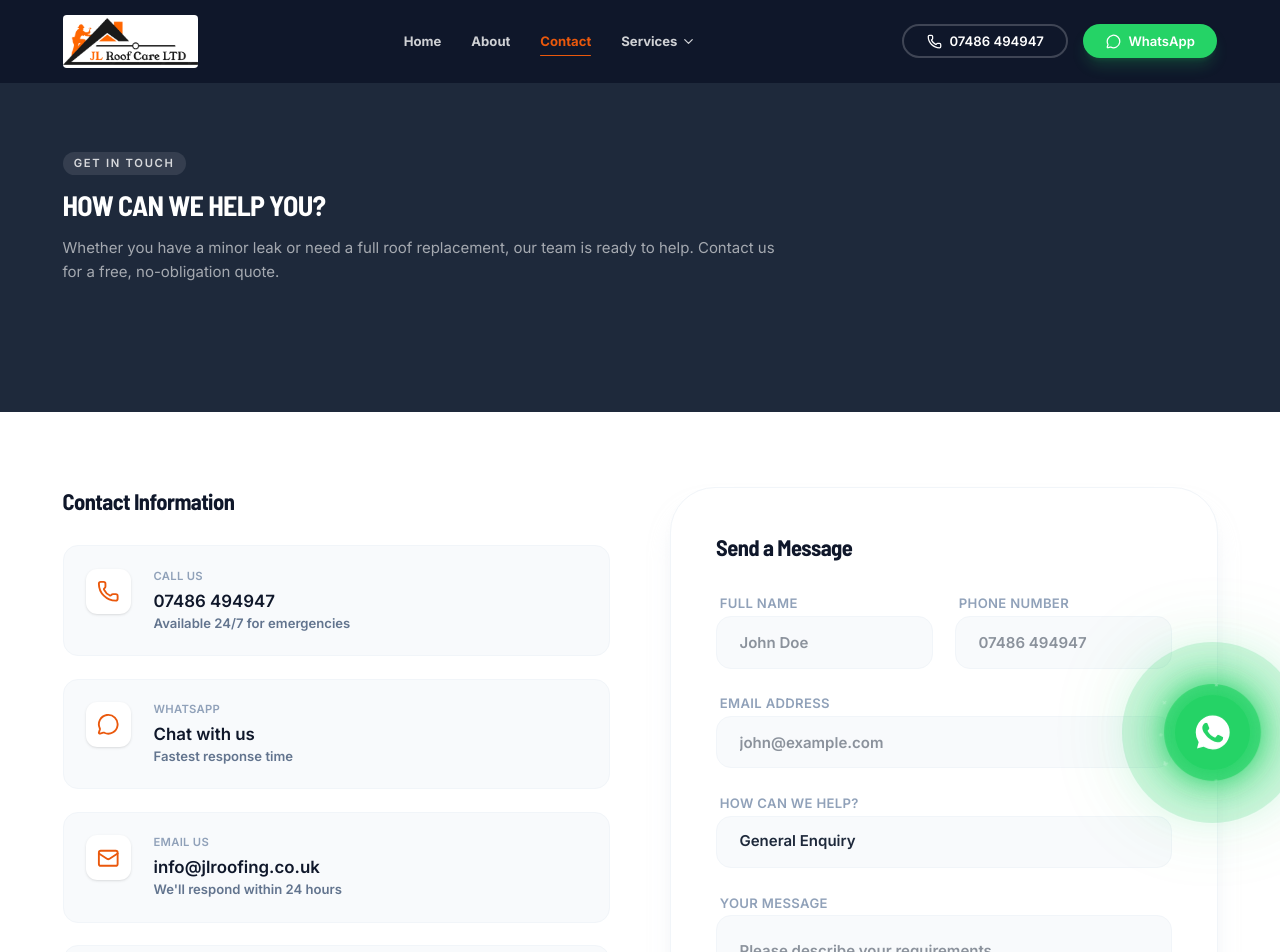
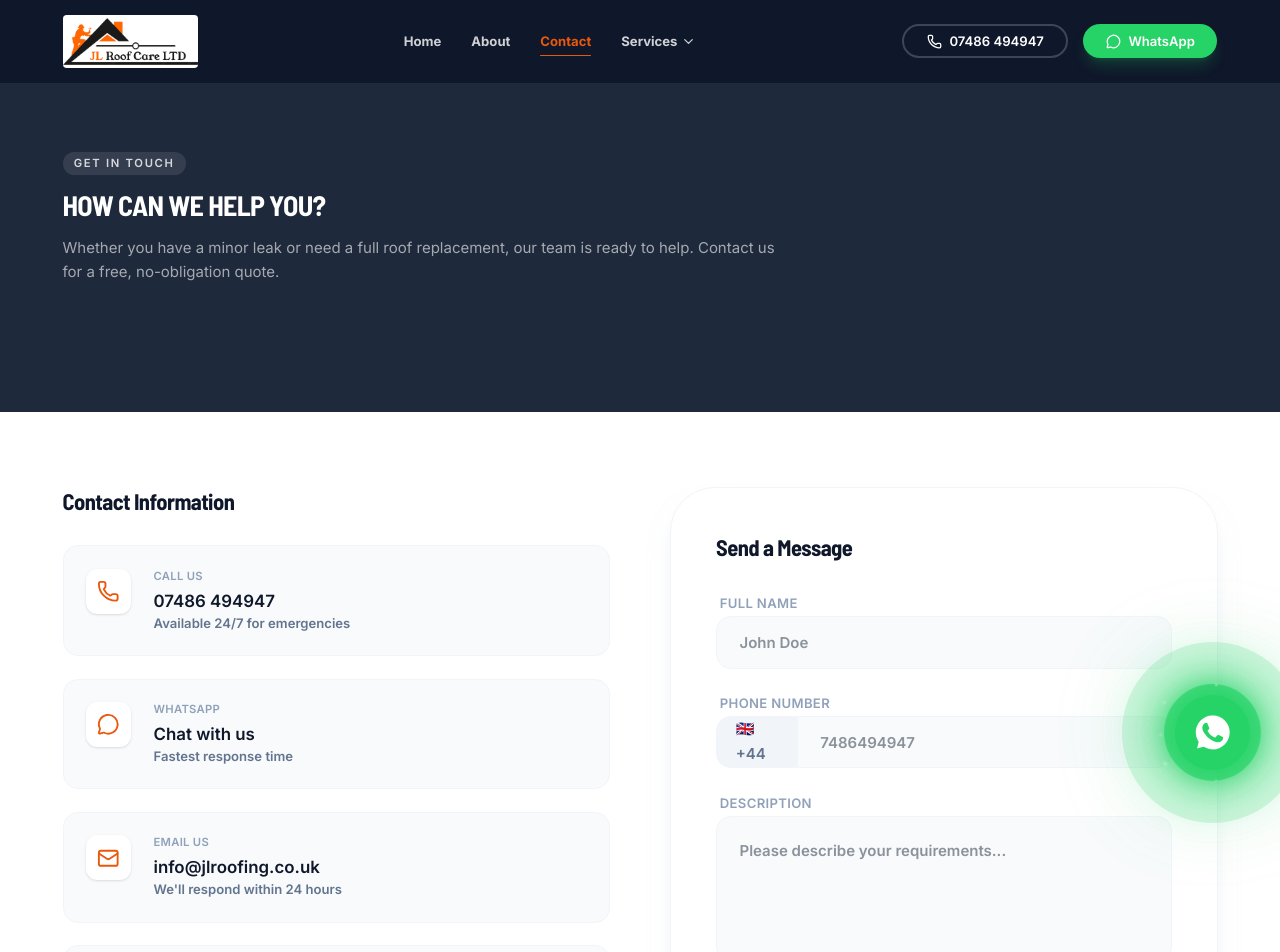
Before and after one commit to zahramaryam393-code/jl-roofing, a Next.js app: page /contact in a window 1280 px wide. Shown: the top 952 px of the page. Built offline with nearby package versions, Linux system fonts and the light colour scheme.

Commit message:
Enhance contact form functionality and add API for enquiry submission

```diff
--- /dev/null
+++ b/app/api/contact/route.ts
@@ -0,0 +1,50 @@
+// Forwards enquiries to Web3Forms. The recipient (jlroofcare@mail.com) is fixed by the
+// email the WEB3FORMS_ACCESS_KEY was generated for at web3forms.com.
+const UK_NATIONAL_NUMBER = /^[1-9]\d{9}$/
+
+export async function POST(request: Request) {
+  const accessKey = process.env.WEB3FORMS_ACCESS_KEY
+  if (!accessKey) {
+    return Response.json({ success: false, message: "Form is not configured." }, { status: 500 })
+  }
+
+  let body: { name?: unknown; phone?: unknown; message?: unknown; botcheck?: unknown }
+  try {
+    body = await request.json()
+  } catch {
+    return Response.json({ success: false, message: "Invalid request." }, { status: 400 })
+  }
+
+  // Honeypot: bots fill this in; pretend success without sending.
+  if (body.botcheck) return Response.json({ success: true })
+
+  const name = typeof body.name === "string" ? body.name.trim() : ""
+  const digits = typeof body.phone === "string" ? body.phone.replace(/\D/g, "") : ""
+  const message = typeof body.message === "string" ? body.message.trim() : ""
+
+  if (!name || name.length > 100 || !UK_NATIONAL_NUMBER.test(digits) || !message || message.length > 3000) {
+    return Response.json({ success: false, message: "Please check your details." }, { status: 400 })
+  }
+
+  try {
+    const res = await fetch("https://api.web3forms.com/submit", {
+      method: "POST",
+      headers: { "Content-Type": "application/json", Accept: "application/json" },
+      body: JSON.stringify({
+        access_key: accessKey,
+        subject: `New enquiry from ${name} - JL Roofing website`,
+        from_name: "JL Roofing Website",
+        name,
+        phone: `+44${digits}`,
+        message,
+      }),
+    })
+    const data = await res.json().catch(() => null)
+    if (!res.ok || !data?.success) {
+      return Response.json({ success: false, message: "Could not send your enquiry." }, { status: 502 })
+    }
+    return Response.json({ success: true })
+  } catch {
+    return Response.json({ success: false, message: "Could not send your enquiry." }, { status: 502 })
+  }
+}
--- a/app/privacy/page.tsx
+++ b/app/privacy/page.tsx
@@ -26,7 +26,7 @@ const sections = [
   {
     title: "How Our Contact Form Works",
     body: [
-      "Our contact form does not store your details on our website. When you press \"Send via WhatsApp\", your enquiry is passed to WhatsApp, where you can review the message before sending it to us. Once sent, your message is handled by WhatsApp in line with WhatsApp's own privacy policy.",
+      "Our contact form does not store your details on our website. When you press \"Send Enquiry\", your name, phone number and message are sent by email to us through Web3Forms, a form-handling service, in line with Web3Forms' own privacy policy. If you contact us by WhatsApp instead, your message is handled by WhatsApp in line with WhatsApp's own privacy policy.",
     ],
   },
   {
--- a/components/ContactForm.tsx
+++ b/components/ContactForm.tsx
@@ -1,107 +1,159 @@
 "use client"
 
 import { useState } from "react"
-import { Send } from "lucide-react"
+import { CheckCircle2, MessageCircle, Phone, Send } from "lucide-react"
 import { Button } from "@/components/ui/button"
 
-const whatsappPhone = "447486494947"
+const callHref = "tel:+447486494947"
+const whatsappHref = "https://wa.me/447486494947"
+
+const inputClass =
+  "w-full h-14 px-6 rounded-2xl bg-slate-50 border border-slate-100 focus:outline-none focus:ring-2 focus:ring-accent/20 focus:border-accent font-semibold transition-all"
+
+type Status = "idle" | "sending" | "success" | "error"
 
 export function ContactForm() {
   const [name, setName] = useState("")
   const [phone, setPhone] = useState("")
-  const [email, setEmail] = useState("")
-  const [service, setService] = useState("General Enquiry")
   const [message, setMessage] = useState("")
+  const [botcheck, setBotcheck] = useState("")
+  const [status, setStatus] = useState<Status>("idle")
+  const [phoneError, setPhoneError] = useState("")
 
-  const handleSubmit = (event: React.FormEvent<HTMLFormElement>) => {
+  // The +44 prefix is fixed; users type only the national number (leading 0 optional).
+  const handlePhoneChange = (value: string) => {
+    let digits = value.replace(/\D/g, "")
+    if (digits.startsWith("0")) digits = digits.slice(1)
+    setPhone(digits.slice(0, 10))
+    setPhoneError("")
+  }
+
+  const handleSubmit = async (event: React.FormEvent<HTMLFormElement>) => {
     event.preventDefault()
 
-    const whatsappText = [
-      `Hi JL Roofing,`,`My name is ${name}.`,`Phone: ${phone}.`,`Email: ${email}.`,
-      `Service: ${service}.`,`Message: ${message || "No additional information provided."}`,
-    ].join(" ")
+    if (!/^[1-9]\d{9}$/.test(phone)) {
+      setPhoneError("Enter a valid UK number, e.g. 7486 494947")
+      return
+    }
 
-    const encodedText = encodeURIComponent(whatsappText)
-    const whatsappUrl = `https://wa.me/${whatsappPhone}?text=${encodedText}`
+    setStatus("sending")
+    try {
+      const res = await fetch("/api/contact", {
+        method: "POST",
+        headers: { "Content-Type": "application/json" },
+        body: JSON.stringify({ name, phone, message, botcheck }),
+      })
+      const data = await res.json().catch(() => null)
+      setStatus(res.ok && data?.success ? "success" : "error")
+    } catch {
+      setStatus("error")
+    }
+  }
 
-    window.location.href = whatsappUrl
+  if (status === "success") {
+    return (
+      <div className="p-8 md:p-12 rounded-[3rem] bg-white border border-slate-100 shadow-xl shadow-slate-200/50 text-center" role="status">
+        <CheckCircle2 className="w-16 h-16 text-whatsapp mx-auto mb-6" />
+        <h3 className="text-2xl font-bold mb-3 tracking-tight">Thank you, {name.split(" ")[0]}!</h3>
+        <p className="text-slate-500 font-medium mb-8">
+          We&apos;ve received your enquiry and will get back to you within a few hours. For anything urgent, call or message us now.
+        </p>
+        <div className="flex flex-col sm:flex-row gap-4 justify-center">
+          <Button size="lg" className="h-12 px-8 font-semibold" asChild>
+            <a href={callHref}>
+              <Phone className="mr-2 w-5 h-5" />
+              Call Us
+            </a>
+          </Button>
+          <Button size="lg" variant="whatsapp" className="h-12 px-8 font-semibold" asChild>
+            <a href={whatsappHref} target="_blank" rel="noopener noreferrer">
+              <MessageCircle className="mr-2 w-5 h-5" />
+              WhatsApp Us
+            </a>
+          </Button>
+        </div>
+      </div>
+    )
   }
 
   return (
     <div className="p-8 md:p-12 rounded-[3rem] bg-white border border-slate-100 shadow-xl shadow-slate-200/50">
       <h3 className="text-2xl font-bold mb-8 tracking-tight">Send a Message</h3>
       <form onSubmit={handleSubmit} className="space-y-6">
-        <div className="grid grid-cols-1 md:grid-cols-2 gap-6">
         <div className="space-y-2">
-            <label className="text-sm font-semibold uppercase tracking-wide text-slate-400 ml-1">Full Name</label>
+          <label htmlFor="cf-name" className="text-sm font-semibold uppercase tracking-wide text-slate-400 ml-1">Full Name</label>
           <input
+            id="cf-name"
             type="text"
             name="name"
             value={name}
             onChange={(event) => setName(event.target.value)}
             placeholder="John Doe"
+            maxLength={100}
             required
-              className="w-full h-14 px-6 rounded-2xl bg-slate-50 border border-slate-100 focus:outline-none focus:ring-2 focus:ring-accent/20 focus:border-accent font-semibold transition-all"
-            />
-          </div>
-          <div className="space-y-2">
-            <label className="text-sm font-semibold uppercase tracking-wide text-slate-400 ml-1">Phone Number</label>
-            <input
-              type="tel"
-              name="phone"
-              value={phone}
-              onChange={(event) => setPhone(event.target.value)}
-              placeholder="07486 494947"
-              required
-              className="w-full h-14 px-6 rounded-2xl bg-slate-50 border border-slate-100 focus:outline-none focus:ring-2 focus:ring-accent/20 focus:border-accent font-semibold transition-all"
-            />
-          </div>
-        </div>
-
-        <div className="space-y-2">
-          <label className="text-sm font-semibold uppercase tracking-wide text-slate-400 ml-1">Email Address</label>
-          <input
-            type="email"
-            name="email"
-            value={email}
-            onChange={(event) => setEmail(event.target.value)}
-            placeholder="john@example.com"
-            required
-            className="w-full h-14 px-6 rounded-2xl bg-slate-50 border border-slate-100 focus:outline-none focus:ring-2 focus:ring-accent/20 focus:border-accent font-semibold transition-all"
+            className={inputClass}
           />
         </div>
 
         <div className="space-y-2">
-          <label className="text-sm font-semibold uppercase tracking-wide text-slate-400 ml-1">How can we help?</label>
-          <select
-            name="service"
-            value={service}
-            onChange={(event) => setService(event.target.value)}
+          <label htmlFor="cf-phone" className="text-sm font-semibold uppercase tracking-wide text-slate-400 ml-1">Phone Number</label>
+          <div className="flex">
+            <span className="inline-flex items-center h-14 px-5 rounded-l-2xl bg-slate-100 border border-r-0 border-slate-100 font-semibold text-slate-500 select-none">
+              🇬🇧 +44
+            </span>
+            <input
+              id="cf-phone"
+              type="tel"
+              name="phone"
+              inputMode="numeric"
+              autoComplete="tel-national"
+              value={phone}
+              onChange={(event) => handlePhoneChange(event.target.value)}
+              placeholder="7486494947"
               required
-            className="w-full h-14 px-6 rounded-2xl bg-slate-50 border border-slate-100 focus:outline-none focus:ring-2 focus:ring-accent/20 focus:border-accent font-semibold transition-all appearance-none"
-          >
-            <option>General Enquiry</option>
-            <option>Roof Repair Quote</option>
-            <option>New Roof Quote</option>
-            <option>Guttering / Fascias</option>
-            <option>Emergency Repair</option>
-          </select>
+              aria-invalid={!!phoneError}
+              aria-describedby={phoneError ? "cf-phone-error" : undefined}
+              className={`${inputClass} rounded-l-none`}
+            />
+          </div>
+          {phoneError && <p id="cf-phone-error" className="text-sm font-semibold text-red-600 ml-1">{phoneError}</p>}
         </div>
 
         <div className="space-y-2">
-          <label className="text-sm font-semibold uppercase tracking-wide text-slate-400 ml-1">Your Message</label>
+          <label htmlFor="cf-message" className="text-sm font-semibold uppercase tracking-wide text-slate-400 ml-1">Description</label>
           <textarea
+            id="cf-message"
             name="message"
             rows={4}
             value={message}
             onChange={(event) => setMessage(event.target.value)}
             placeholder="Please describe your requirements..."
+            maxLength={3000}
+            required
             className="w-full p-6 rounded-2xl bg-slate-50 border border-slate-100 focus:outline-none focus:ring-2 focus:ring-accent/20 focus:border-accent font-semibold transition-all resize-none"
           />
         </div>
 
-        <Button size="lg" variant="whatsapp" className="w-full h-11 font-semibold" type="submit">
-          Send via WhatsApp
+        {/* Honeypot, hidden from people */}
+        <input
+          type="checkbox"
+          name="botcheck"
+          checked={!!botcheck}
+          onChange={(event) => setBotcheck(event.target.checked ? "1" : "")}
+          tabIndex={-1}
+          autoComplete="off"
+          aria-hidden="true"
+          className="hidden"
+        />
+
+        {status === "error" && (
+          <p className="text-sm font-semibold text-red-600" role="alert">
+            Sorry, something went wrong sending your enquiry. Please try again, or call or WhatsApp us on 07486 494947.
+          </p>
+        )}
+
+        <Button size="lg" className="w-full h-11 font-semibold" type="submit" disabled={status === "sending"}>
+          {status === "sending" ? "Sending..." : "Send Enquiry"}
           <Send className="ml-2 w-5 h-5" />
         </Button>
       </form>
```
Lines whose indentation alone changed are shown as unchanged.
